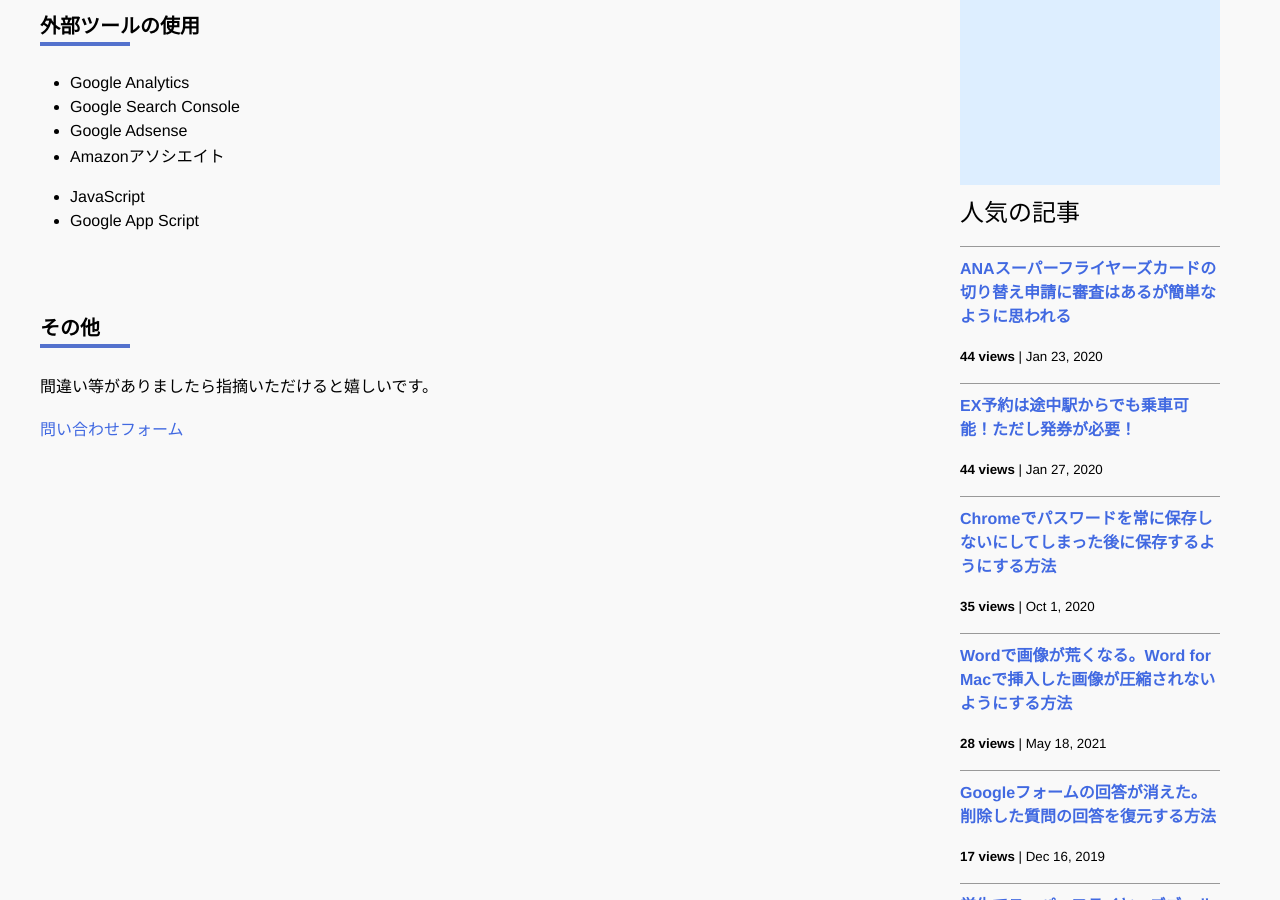
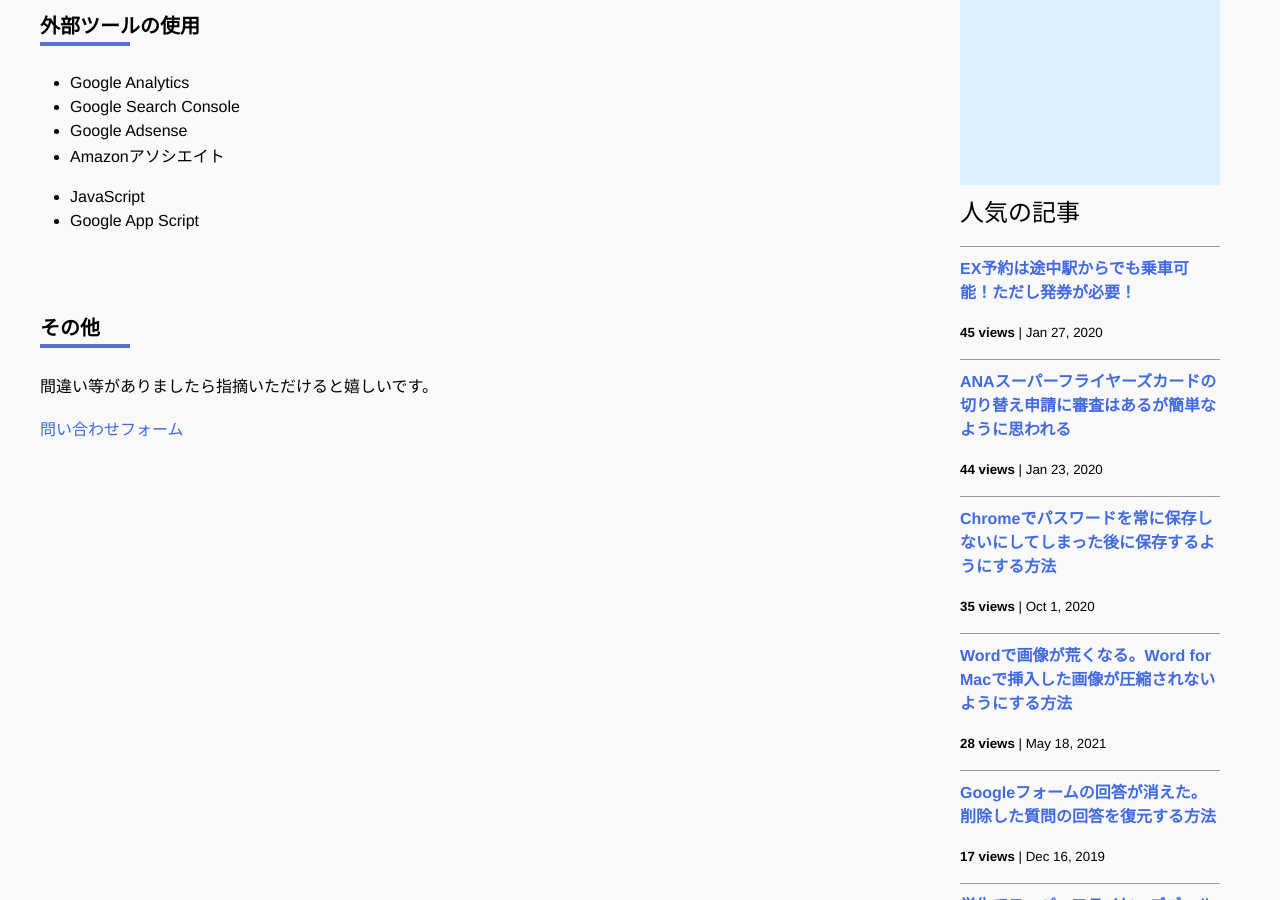
Before and after one commit to iwanaminami/shoyaiwaname, a Jekyll site: the page built from about.markdown, in a window 1280 px wide and 900 px high, scrolled down 628 px. Built offline with Jekyll 4.4.1, drawn with Linux system fonts in a browser that asks for light colours; nearby versions of some CDN libraries; comment, search, counter and statistics services are not loaded.

Commit message:
chore(ga): update _data/popularposts.yml 20260415-1452

```diff
--- a/_data/popularposts.yml
+++ b/_data/popularposts.yml
@@ -1,8 +1,8 @@
 side:
+  - view: 45
+    url: "/2020/01/27/ex-rideontheway.html"
   - view: 44
     url: "/2020/01/23/sfc-judge.html"
-  - view: 44
-    url: "/2020/01/27/ex-rideontheway.html"
   - view: 35
     url: "/2020/10/01/googlepassword.html"
   - view: 28
```
